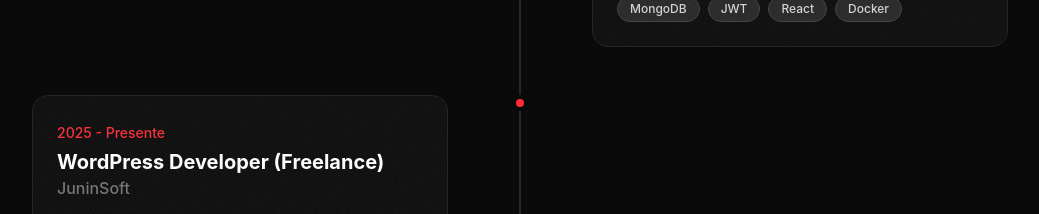
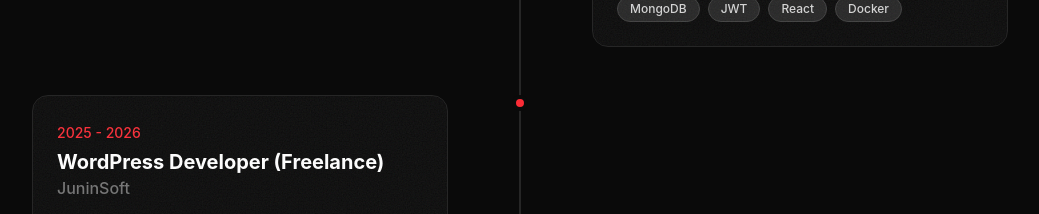
Before and after one commit to MarceloMastroiani/portfolio, a React (Vite) app: page / in a window 1280 px wide. Shown: the part 2640-2854 px from the top of the page, without its empty margins (120-1159 px from the left). Built offline with nearby package versions, Linux system fonts and the light colour scheme.

Commit message:
Update end year for JuninSoft freelance experience

```diff
--- a/src/components/sections/Experience/index.tsx
+++ b/src/components/sections/Experience/index.tsx
@@ -39,7 +39,7 @@ const experiences = [
     side: "right",
   },
   {
-    year: "2025 - Presente",
+    year: "2025 - 2026",
     title: "WordPress Developer (Freelance)",
     company: "JuninSoft",
     description:
```
